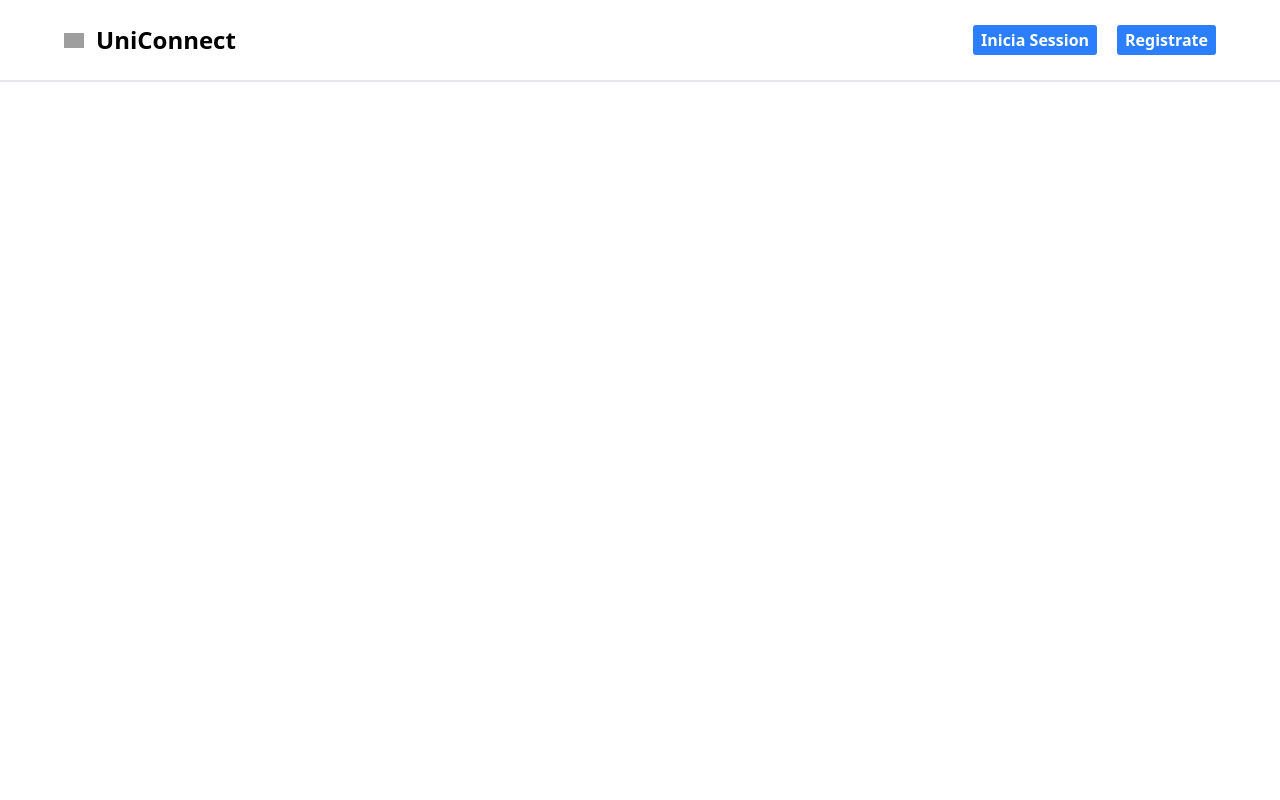
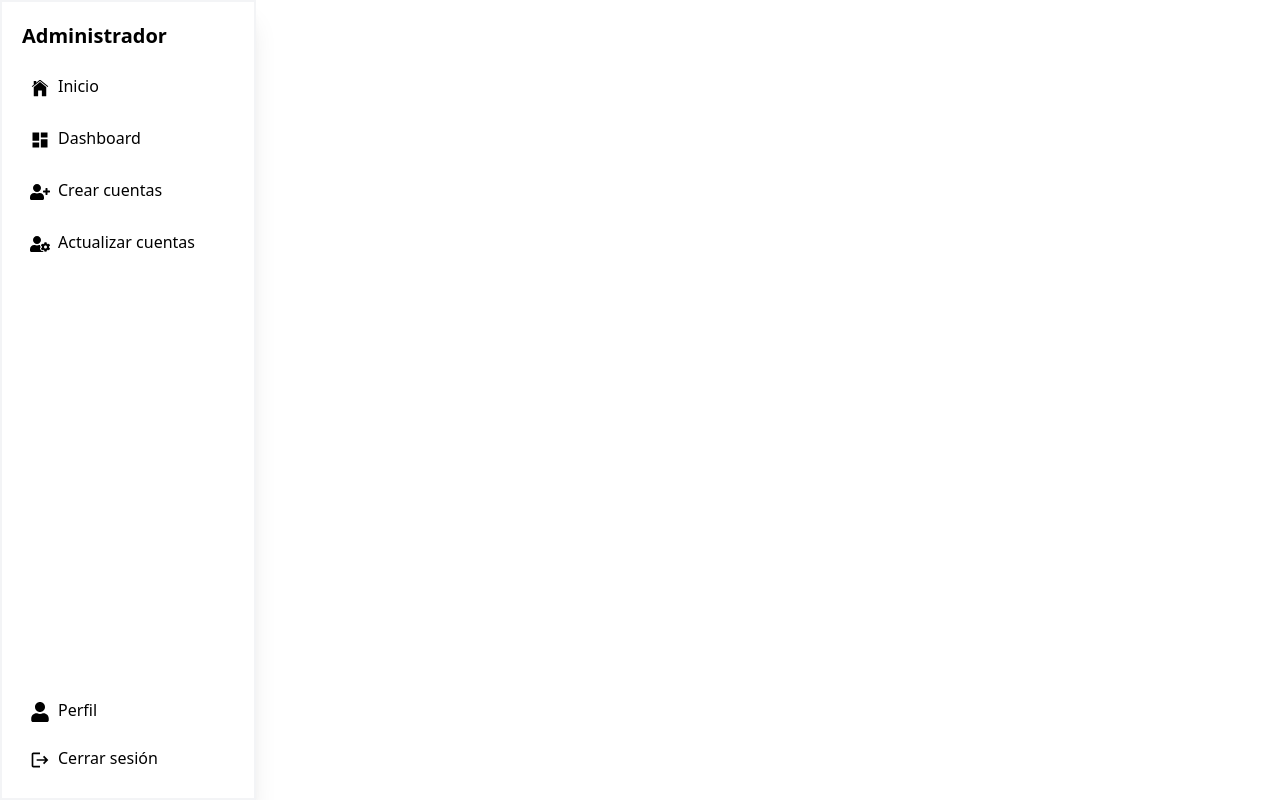
Before and after one commit to ChrisPY-31/PorfilesStudentsFront-End, a React (Vite) app: page /Manager in a window 1280 px wide. Built offline with nearby package versions, Linux system fonts and the light colour scheme; grey boxes are pictures that could not be loaded.

Commit message:
Se creo vista Administrador

```diff
--- a/src/App.jsx
+++ b/src/App.jsx
@@ -1,5 +1,6 @@
 import './App.css'
 import { Route, Routes } from 'react-router-dom'
+import { useLocation } from 'react-router-dom'
 import { Home } from './Components/Home'
 import Students from './Components/Students'
 import Navigate from './Components/Navigate'
@@ -8,13 +9,15 @@ import SignIn from './Components/SignIn'
 import { SignUp } from './Components/SignUp'
 import { PersonMenu } from './Components/PersonMenu'
 import Proyects from './Components/Proyects'
+import Manager from './Components/Manager'
 
 function App() {
 
   return (
     <>
-      <Navigate/>
-      <Routes>
+      {location.pathname != '/Manager' && <Navigate/>}
+
+        <Routes>
         <Route path='/' element={<Home />} />
         <Route path='/Students' element={<Students />} />
         <Route path='/Comunity' element={<Comunity />} />
@@ -22,6 +25,8 @@ function App() {
         <Route path='/Person' element={<PersonMenu />} />
         <Route path='/Sign-In' element={<SignIn/>} />
         <Route path='/Sign-Up' element={<SignUp/>} />
+
+        <Route path='/Manager' element = {<Manager/>}/>
       </Routes>
     </>
   )
--- /dev/null
+++ b/src/Components/Manager.jsx
@@ -0,0 +1,87 @@
+import { useState } from "react";
+import { useNavigate } from "react-router-dom";
+import { Link } from "react-router-dom";
+import { IoIosHome } from "react-icons/io";
+import { MdDashboard, MdLogout } from "react-icons/md";
+import { FaUserCog, FaUserPlus, FaUser } from "react-icons/fa";
+import ManagerUsers from "./ManagerUsers";
+import ManagerDashboard from "./ManagerDashboard";
+import ManagerCreateUser from "./ManagerCreateUser";
+import ManagerUpdateUser from "./ManagerUpdateUser";
+
+const Manager = () => {
+  const [autenticate, setAutenticate] = useState(false);
+  const [managerMenu, setManagerMenu] = useState(1);
+
+  const navigate = useNavigate();
+
+  return (
+    <div className="flex min-h-screen">
+      {/* NAVEGACIÓN LATERAL */}
+      <div className="w-64 shadow-xl text-black p-5 flex flex-col justify-between fix border-gray-100 border-2">
+        <div>
+          <h2 className="text-xl font-bold mb-4">Administrador</h2>
+          <ul className="space-y-3" /*espacio entre opciones*/>
+            <li
+              className="cursor-pointer hover:bg-green-100 p-2 rounded flex"
+              onClick={() => setManagerMenu(1)}
+            >
+              <IoIosHome className="mr-2 mt-1 text-xl" />
+              Inicio
+            </li>
+            <li
+              className="cursor-pointer hover:bg-green-100 p-2 rounded flex"
+              onClick={() => setManagerMenu(2)}
+            >
+              <MdDashboard className="mr-2 mt-1 text-xl " />
+              Dashboard
+            </li>
+            <li
+              className="cursor-pointer hover:bg-green-100 p-2 rounded flex"
+              onClick={() => setManagerMenu(3)}
+            >
+              <FaUserPlus className="mr-2 mt-1 text-xl" />
+              Crear cuentas
+            </li>
+            <li
+              className="cursor-pointer hover:bg-green-100 p-2 rounded flex "
+              onClick={() => setManagerMenu(4)}
+            >
+              <FaUserCog className="mr-2 mt-1 text-xl" />
+              Actualizar cuentas
+            </li>
+          </ul>
+        </div>
+
+        {/* Contenido inferior (Perfil y Cerrar sesión) */}
+        <div
+          className="mt-auto" /*margin superior pasando el contenido al resto de la seccion (al final)*/
+        >
+          <ul className="space-y-2">
+            <li
+              className="cursor-pointer hover:bg-green-100 p-2 rounded flex "
+              //onClick={() => navigate("/managerProfile")}
+            >
+              <FaUser className="mr-2 mt-1 text-xl" />
+              Perfil
+            </li>
+            <li
+              className="cursor-pointer hover:bg-green-100 p-2 rounded flex"
+              //onClick={() => navigate("/salir")}
+            >
+              <MdLogout className="mr-2 mt-1 text-xl" />
+              Cerrar sesión
+            </li>
+          </ul>
+        </div>
+      </div>
+
+        {managerMenu === 1 && null}
+        {managerMenu === 2 && <ManagerDashboard />}
+        {managerMenu === 3 && <ManagerCreateUser/>}
+        {managerMenu === 4 && <ManagerUpdateUser/>}
+    </div>
+  );
+};
+
+export default Manager;
--- /dev/null
+++ b/src/Components/ManagerCreateUser.jsx
@@ -0,0 +1,12 @@
+import React from 'react'
+
+const ManagerCreateUser = () => {
+  return (
+    <div>
+        <h1>Crear cuentas</h1>
+
+    </div>
+  )
+}
+
+export default ManagerCreateUser
--- /dev/null
+++ b/src/Components/ManagerDashboard.jsx
@@ -0,0 +1,31 @@
+import React from 'react'
+import ManagerUsers from './ManagerUsers'
+
+const ManagerDashboard = () => {
+  return (
+      <div className="flex-1 p-7 border-2 border-gray-200">
+        <div className="p-4">
+          <h2 className="text-xl font-bold mb-4"> Dashboard </h2>
+
+          <div className="flex gap-4 mb-8">
+            <div className="bg-white p-6 rounded flex-1 text-center min-h-[120px] flex flex-col justify-center shadow-lg">
+              <h3 className="text-2xl font-bold mb-2">1,250</h3>
+              <p>Total de usuarios</p>
+            </div>
+            <div className="bg-white p-6 rounded flex-1 text-center min-h-[120px] flex flex-col justify-center shadow-lg">
+              <h3 className="text-2xl font-bold mb-2">850</h3>
+              <p>Estudiantes registrados</p>
+            </div>
+            <div className="bg-white p-6 rounded flex-1 text-center min-h-[120px] flex flex-col justify-center shadow-lg">
+              <h3 className="text-2xl font-bold mb-2">400</h3>
+              <p>Estudiantes pendientes</p>
+            </div>
+          </div>
+        </div>
+
+        <ManagerUsers/>
+      </div>
+  )
+}
+
+export default ManagerDashboard
--- /dev/null
+++ b/src/Components/ManagerUpdateUser.jsx
@@ -0,0 +1,11 @@
+import React from 'react'
+
+const ManagerUpdateUser = () => {
+  return (
+    <div>
+      <h1>Recuperacion de contraseñas</h1>
+    </div>
+  )
+}
+
+export default ManagerUpdateUser
--- /dev/null
+++ b/src/Components/ManagerUsers.jsx
@@ -0,0 +1,45 @@
+import React from 'react'
+
+const ManagerUsers = () => {
+  return (
+         <div className=" mt-5">
+       {/* Tabla de estudiantes */}
+  <div className="bg-white p-4 rounded shadow">
+    <h3 className="text-lg font-bold mb-4">Estudiantes</h3>
+
+    <div className="flex font-bold bg-gray-200">
+      <div className="flex-1 p-2">Nombre</div>
+      <div className="flex-1 p-2">Rol</div>
+      <div className="flex-1 p-2">Estado</div>
+      <div className="flex-1 p-2">Acción</div>
+    </div>
+
+    {/* Filas  */}
+    <div className="flex border-b border-gray-300">
+      <div className="flex-1 p-2">Sofia Rodriguez</div>
+      <div className="flex-1 p-2">Estudiante</div>
+      <div className="flex-1 p-2">Activo</div>
+      <div className="flex-1 p-2">Editar</div>
+    </div>
+
+    <div className="flex border-b border-gray-300">
+      <div className="flex-1 p-2">Mateo Vargas</div>
+      <div className="flex-1 p-2">Estudiante</div>
+      <div className="flex-1 p-2">Activo</div>
+      <div className="flex-1 p-2">Editar</div>
+    </div>
+
+    <div className="flex border-b border-gray-300">
+      <div className="flex-1 p-2">Isabella Torres</div>
+      <div className="flex-1 p-2">Estudiante</div>
+      <div className="flex-1 p-2">Inactivo</div>
+      <div className="flex-1 p-2">Editar</div>
+    </div>
+  </div>
+  </div>
+
+
+  )
+}
+
+export default ManagerUsers
--- a/src/Components/Navigate.jsx
+++ b/src/Components/Navigate.jsx
@@ -7,7 +7,7 @@ import ProfileMenu from "./PorfileMenu";
 
 const Navigate = () => {
 
-  const [autenticate, setAutenticate] = useState(false)
+  const [autenticate, setAutenticate] = useState(true)
   const [menuNotification, setMenuNotification] = useState(false)
   const [menuProfile, setMenuProfile] = useState(false)
 
```
